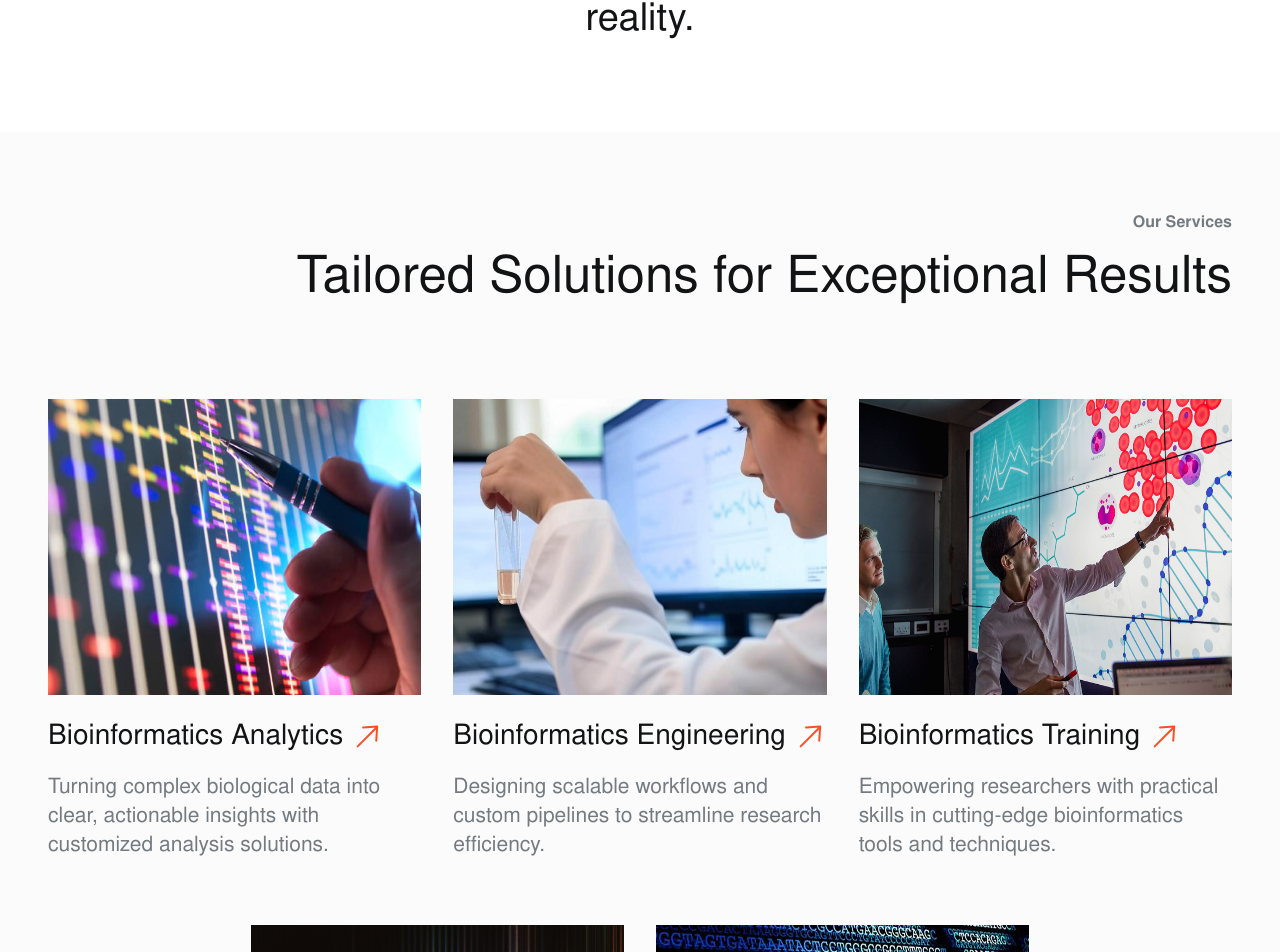
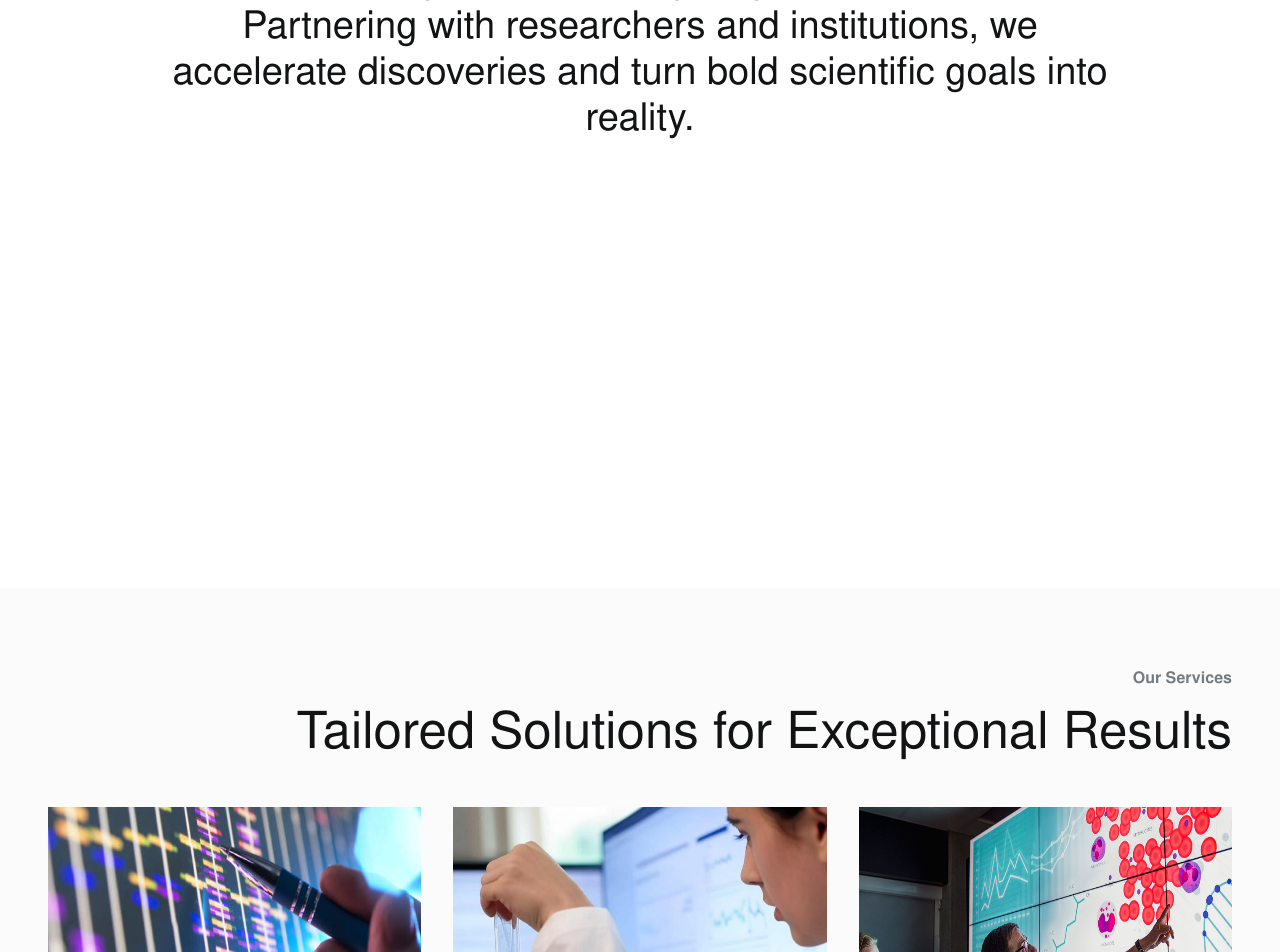
Before and after one commit to araviind8712/d2dWebsite-1.0.0, an Angular app: page /home in a window 1280 px wide. Shown: the part 1100-2052 px from the top of the page. Built offline with nearby package versions, Linux system fonts and the light colour scheme.

Commit message:
Home page responsive Fix

```diff
--- a/src/app/pages/home/home.component.css
+++ b/src/app/pages/home/home.component.css
@@ -1,104 +1,33 @@
-.section1 {
+.section1,
+.section2,
+.section3,
+.section4,
+.section5 {
     padding: 80px 48px;
     width: 100%;
-    height: 100%;
+    min-height: 100vh;
+    box-sizing: border-box;
+}
+
+.pic{
+    height: 100vh;
+}
+
+.section1 {
     background-color: #FFFFFF;
 }
 
 .section2 {
-    padding-top: 80px;
-    padding-left: 48px;
+    background-color: #FBFBFB;
     padding-right: 16px;
-    padding-bottom: 38px;
-    width: 100%;
-    height: 100%;
-    background-color: #FBFBFB;
 }
 
-.section2 p {
+.section2 h2,.section2 p{
     padding-right: 32px;
-    margin-bottom: 0px;
-    padding-bottom: 16px;
-    font-style: normal;
-    font-weight: 700;
-    font-size: 16px;
-    line-height: 22px;
-    font-family: 'NimbusSanL';
-    color: #747B80;
-
 }
 
-.section2 h2 {
-    font-family: 'NimbusSanL';
-    padding-right: 32px;
-    padding-top: 0px;
-    padding-bottom: 80px;
-    font-style: normal;
-    font-weight: 400;
-    font-size: 51px;
-    line-height: 61px;
-    color: #121314;
-
-}
-
-
-.section3 {
-    padding: 80px 48px;
-    width: 100%;
-    height: 100%;
-
-}
-
-.section3 p {
-    font-style: normal;
-    margin-bottom: 0px;
-    padding-bottom: 16px;
-    font-weight: 700;
-    font-size: 16px;
-    line-height: 22px;
-    font-family: 'NimbusSanL';
-    color: #747B80;
-
-}
-
-.section3 h2 {
-    font-family: 'NimbusSanL';
-    padding-bottom: 40px;
-    margin-bottom: 0PX;
-    font-style: normal;
-    font-weight: 400;
-    font-size: 51px;
-    line-height: 61px;
-    color: #121314;
-
-}
-
-.section4 {
-    padding: 80px 48px;
-    width: 100%;
-    height: 100%;
-    background-color: #FBFBFB;
-}
-
-h2 {
-    font-style: normal;
-    font-weight: 400;
-    font-size: 51px;
-    line-height: 61px;
-    font-family: 'NimbusSanL';
-    color: #121314;
-}
-
-p {
-    font-family: 'NimbusSanL';
-    color: #747B80;
-    font-weight: 400;
-    font-size: 21px;
-    line-height: 29px;
-    font-style: normal;
-
-}
-
+.section3 p,
+.section2 p,
 .section1 p {
     font-style: normal;
     font-weight: 700;
@@ -106,11 +35,24 @@ p {
     line-height: 22px;
     font-family: 'NimbusSanL';
     color: #747B80;
-    padding-bottom: 24px;
-
+    margin-bottom: 0px;
+    padding-bottom: 16px;
 }
 
-.section1 h3 {
+.section3 h2,
+.section2 h2 {
+    font-family: 'NimbusSanL';
+    font-style: normal;
+    font-weight: 400;
+    font-size: 51px;
+    line-height: 61px;
+    color: #121314;
+    padding-bottom: 40px;
+    margin-bottom: 0;
+}
+
+.section1 h3,
+.section4 h3 {
     font-style: normal;
     font-weight: 400;
     font-size: 38px;
@@ -118,8 +60,12 @@ p {
     text-align: center;
     font-family: 'NimbusSanL';
     color: #121314;
-    padding-left: 114px;
-    padding-right: 114px;
+    padding: 0 114px 16px;
+    margin: 0px;
+}
+
+.section4 {
+    background-color: #FBFBFB;
 }
 
 .subsec31 h5 {
@@ -131,7 +77,7 @@ p {
     font-size: 28px;
     line-height: 39px;
     color: #FB4F23;
-
+    margin: 0px;
 }
 
 .subsec31 h4 {
@@ -142,39 +88,23 @@ p {
     font-size: 28px;
     line-height: 39px;
     color: #121314;
-
+    margin: 0px;
 }
 
-.subsec31 p {
+.subsec31 p,
+.section4 p {
     font-family: 'NimbusSanL';
     font-style: normal;
     font-weight: 400;
     font-size: 21px;
     line-height: 29px;
     color: #747B80;
+    padding-bottom: 16px;
+    margin: 0px;
+
 }
 
-.section4 h3 {
-    font-family: 'NimbusSanL';
-    padding-bottom: 16px;
-    font-style: normal;
-    font-weight: 400;
-    font-size: 38px;
-    line-height: 46px;
-    color: #121314;
-}
-
-.section4 p {
-    font-family: 'NimbusSanL';
-    padding-bottom: 16px;
-    font-style: normal;
-    font-weight: 400;
-    font-size: 21px;
-    line-height: 29px;
-    color: #121314;
-}
-
-.head{
+.head {
     font-family: 'NimbusSanL';
     margin-bottom: 0;
     font-style: normal;
@@ -184,7 +114,7 @@ p {
     color: #121314;
 }
 
-#sub{
+#sub {
     font-family: 'NimbusSanL';
     margin-bottom: 0;
     font-style: normal;
@@ -194,7 +124,62 @@ p {
     color: #747B80;
 }
 
-.section5 {
-    padding: 80px 48px;
-    width: 100%;
+
+@media only screen and (max-width: 768px) {
+    .section1,
+    .section2,
+    .section3,
+    .section4,
+    .section5 {
+        padding: 64px 16px;
+    }
+
+    .section2 {
+        padding-right: 16px;
+        padding-bottom: 38px;
+    }
+
+    .section3 p,
+    .section2 p,
+    .section1 p {
+        line-height: 16.8px;
+        margin-bottom: 0px;
+        padding-bottom: 12px;
+    }
+
+    .section3 h2,
+    .section2 h2 {
+        font-size: 38px;
+        line-height: 45.6px;
+        padding-bottom: 40px;
+    }
+
+    .section1 h3,
+    .section4 h3 {
+        font-size: 28px;
+        line-height: 39.2px;
+    }
+
+    .subsec31 h5 {
+        font-size: 28px;
+        line-height: 39.2px;
+        color: #FB4F23;
+    }
+
+    .subsec31 h4 {
+        padding-bottom: 8px;
+        font-size: 21px;
+        line-height: 29.4px;
+    }
+
+    .subsec31 p,
+    .section4 p {
+        font-size: 16px;
+        line-height: 22.4px;
+        padding-bottom: 40px;
+    }
+
+    .section2 h2,.section2 p{
+        padding-right: 0px;
+    }
 }
--- a/src/app/pages/home/home.component.html
+++ b/src/app/pages/home/home.component.html
@@ -1,7 +1,7 @@
-<div #mainDiv class="container-fluid w-100 p-0" style="margin-top: 0;">
+<div #mainDiv class="container-fluid p-0" style="margin-top: 0; width: 100%;">
     <div #section [attr.data-index]="1">
-        <img src="assets/images/edited_image.png" height="700px" width="100%">
-        <p style="position: absolute; bottom:25%;line-height: 80.7px; width: 85%;" class="fsr-67 p-48 text-white">
+        <img src="assets/images/edited_image.png" width="100%" class="pic">
+        <p style="position: absolute; bottom:0%;line-height: 80.7px; width: 85%;" class="fsr-67 p-48 text-white">
             <span>Unlocking Life's Secrets: Driving </span><span style="background: linear-gradient(271.84deg, #F76230 -9.65%, #FE8454 -0.32%, #8CFFCD 9.2%, #07B2C5 24.06%, #01819A 36.78%);-webkit-background-clip: text;
                 -webkit-text-fill-color: transparent;">Innovation </span>with Precision Bioinformatics and <span style="background: linear-gradient(270.47deg, #F76230 67.86%, #FE8454 93.46%, #8CFFCD 113.82%, #07B2C5 119.73%, #01819A 126.28%);-webkit-background-clip: text;-webkit-text-fill-color: transparent;"> Collaboration</span></p>
     </div>
--- a/src/app/pages/service-menu/service-menu.component.css
+++ b/src/app/pages/service-menu/service-menu.component.css
@@ -4,6 +4,7 @@ p {
   font-style: normal;
   font-weight: 400;
   font-size: 21px;
+  margin: 0px;
   line-height: 29px;
   color: #747B80;
 }
@@ -12,8 +13,48 @@ h4{
   font-family: 'NimbusSanL';
   color: #121314;
   font-style: normal;
+  margin: 0px;
 font-weight: 400;
 font-size: 28px;
 line-height: 39px;
+}
+
+.pr32{
+  padding-right: 32px !important;
+}
+
+.pb48{
+  padding-bottom: 48px !important;
+}
+
+.img32{
+  height: 32px;
+  width: 32px;
+}
+
+@media only screen and (max-width: 768px) {
+  .pr32{
+    padding-right: 0px !important;
+  }
+
+  h4{
+    font-size: 21px;
+    line-height: 29.4px;
+  }
+
+  p{
+    font-size: 16px;
+    line-height: 22.4px;
+  }
+
+  .pb48{
+    padding-bottom: 32px !important;
+  }
+
+  .img32{
+    height: 24px;
+    width: 24px;
+  }
+
 
 }
--- a/src/app/pages/service-menu/service-menu.component.html
+++ b/src/app/pages/service-menu/service-menu.component.html
@@ -1,23 +1,23 @@
 <div class="container-fluid">
     <div class="row justify-content-center" align="center">
-        <div class="col-12 col-md-4 cursor-pointer" *ngFor="let service of currentServiceMenu;" (click)="redirect(service.image)" style="padding: 0; box-shadow: none; border: none; cursor: pointer;padding-bottom: 48px;">
-            <img [src]="service.image" height="320" width="100%" style="padding-right: 32px; padding-bottom: 24px;">
+        <div class="col-12 col-md-4 pb48 cursor-pointer" *ngFor="let service of currentServiceMenu;" (click)="redirect(service.image)" style="padding: 0; box-shadow: none; border: none; cursor: pointer;">
+            <img [src]="service.image" height="320" width="100%" style="padding-bottom: 24px;" class="pr32">
             <div *ngIf="currentServiceMenu.length==5">
-                <h4 align="left" style="padding-right: 32px; padding-bottom: 8px;"><a style="padding-right: 8px;" class="link-text">{{service.topic}}</a>
+                <h4 align="left" style="padding-bottom: 8px;" class="pr32"><a style="padding-right: 8px;" class="link-text">{{service.topic}}</a>
                     <span class="icon-container" style="background-color: transparent;">
-                        <img src="assets/icons/right-arrow.svg" width="32px" height="32px">
+                        <img src="assets/icons/right-arrow.svg" class="img32">
                     </span>
                 </h4>
             </div>
             <div *ngIf="currentServiceMenu.length!=5">
-                <h4 align="left" style="padding-right: 32px; padding-bottom: 8px;"><a style="padding-right: 8px;" class="link-text">{{service.topic}}</a>
+                <h4 align="left" style="padding-bottom: 8px;" class="pr32"><a style="padding-right: 8px;" class="link-text">{{service.topic}}</a>
                     <span class="icon-container" style="background-color: transparent;">
-                        <img style="cursor: pointer;" src="assets/icons/right-arrow.svg" width="32px" height="32px">
+                        <img style="cursor: pointer;" src="assets/icons/right-arrow.svg" class="img32">
                     </span>
                 </h4>
             </div>
 
-            <p align="left" style="padding-right: 32px;">{{service.description}}</p>
+            <p align="left" class="pr32">{{service.description}}</p>
         </div>
     </div>
 </div>
--- a/src/app/pages/services/services.component.css
+++ b/src/app/pages/services/services.component.css
@@ -43,7 +43,6 @@ h5 {
     font-weight: 700;
     font-size: 21px;
     line-height: 29px;
-
 }
 
 .des {
@@ -53,5 +52,24 @@ h5 {
     font-weight: 400;
     font-size: 21px;
     line-height: 29px;
+}
 
+@media only screen and (max-width: 768px) {
+    p{
+        font-size: 16px;
+        line-height: 22.4px;
+    }
+
+    h5{
+        font-size: 16px;
+        line-height: 29.4px;
+    }
+    h2{
+        font-size: 51px;
+        line-height: 61.2px;
+    }
+    .des{
+        font-size: 16px;
+        line-height: 22.4px;
+    }
 }
--- a/src/app/pages/services/services.component.html
+++ b/src/app/pages/services/services.component.html
@@ -4,7 +4,7 @@
         <p align="left" style="margin-left: 32%;text-align: left;">{{desc}}</p>
     </div>
     <div style="padding-top: 80px; padding-bottom: 8px;">
-        <img [src]="serviceData.image" alt="image" height="520px" width="885px">
+        <img [src]="serviceData.image" alt="image" height="520px" width="66%">
     </div>
 </div>
 
```
Also changed, not shown: 1 other file (tests, documents, lock files or other folders).
